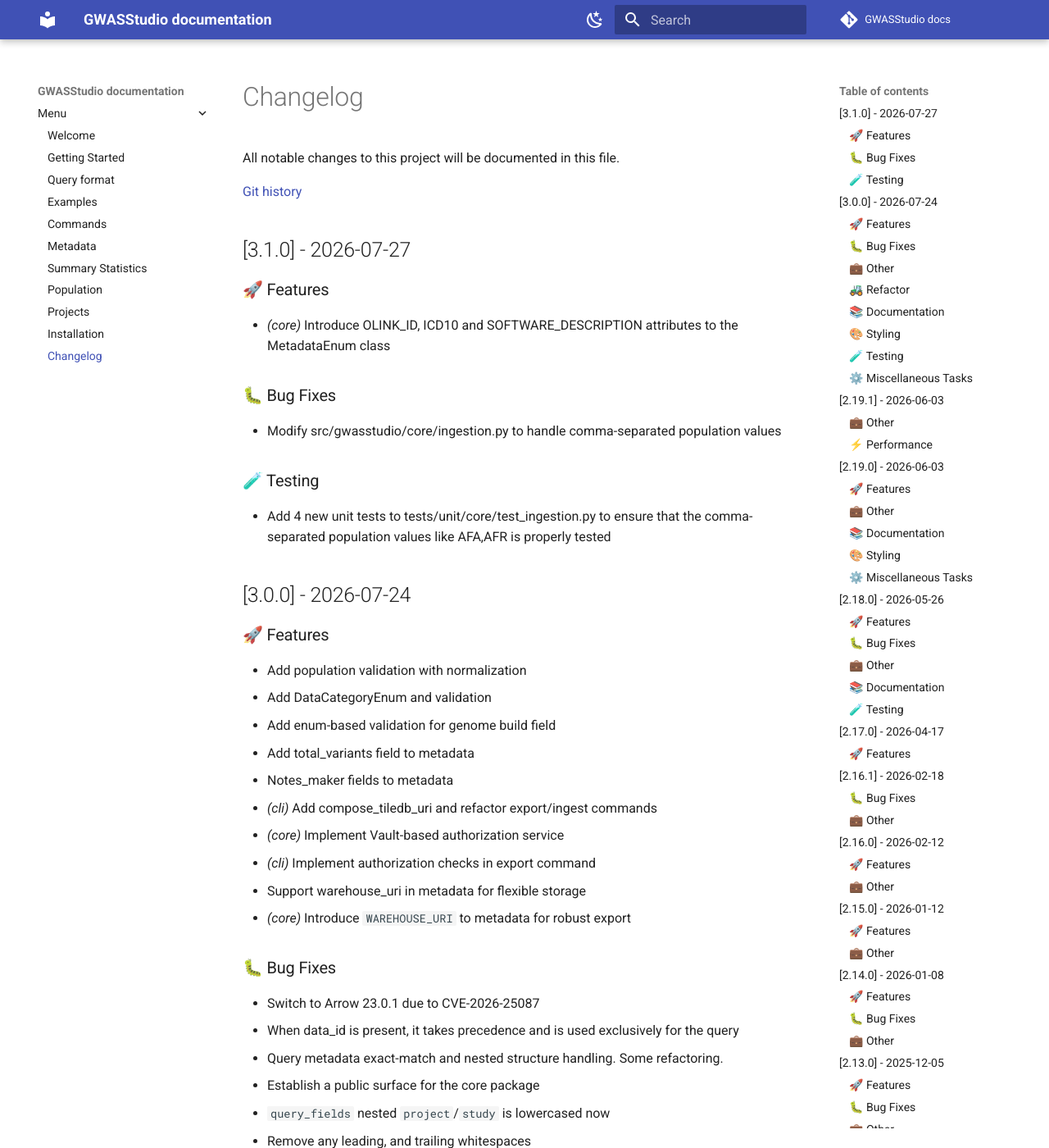
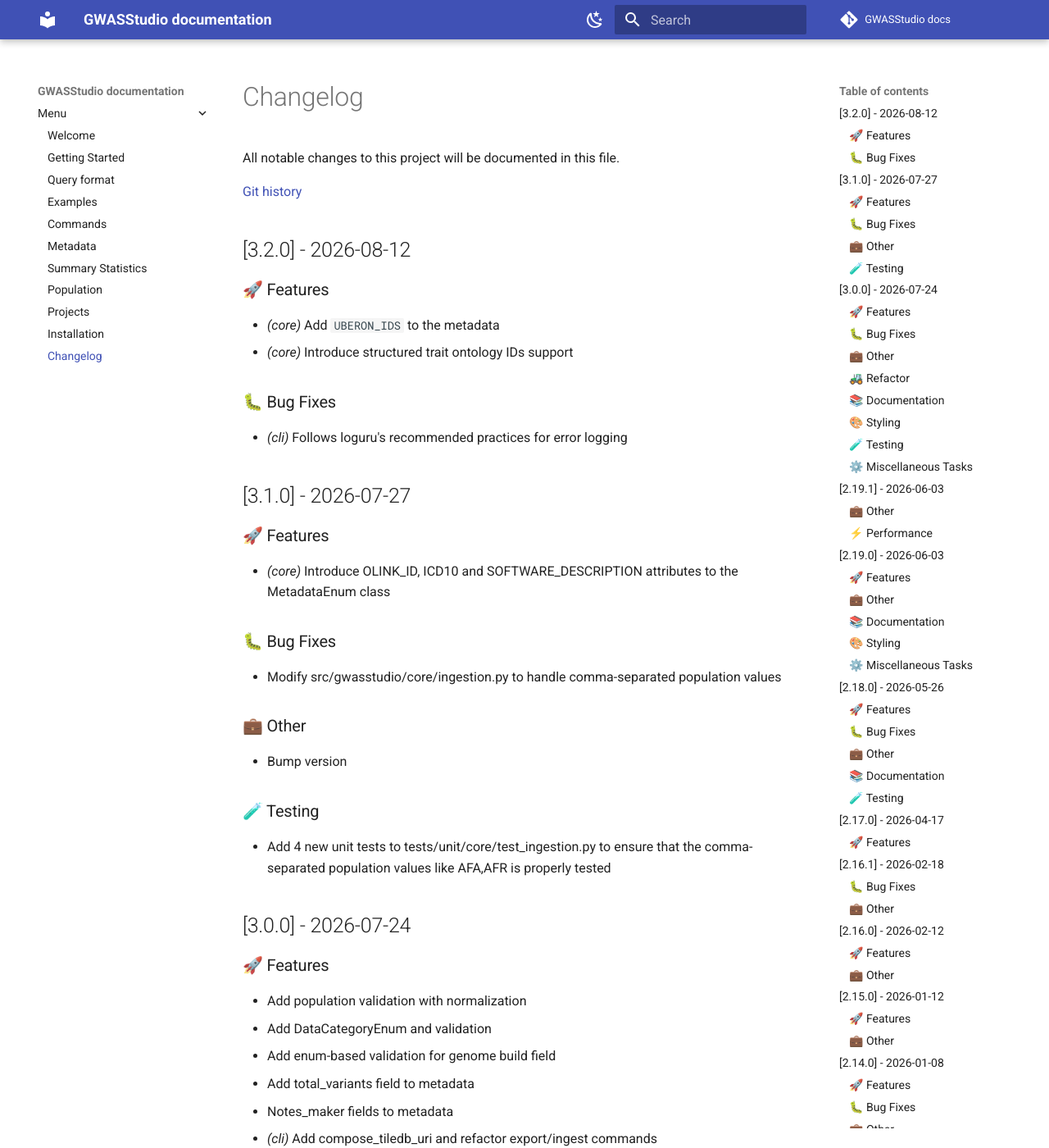
Before and after one commit to ht-diva/gwasstudio, an MkDocs documentation site: the page built from docs/changelog.md, in a window 1280 px wide and 1400 px high. Shown: the whole window at 82% size. Built offline with MkDocs 1.6.1 and Material for MkDocs 9.7.7, drawn with Linux system fonts in a browser that asks for light colours; comment, search, counter and statistics services are not loaded.

Commit message:
bump version

```diff
--- a/docs/changelog.md
+++ b/docs/changelog.md
@@ -3,6 +3,17 @@
 All notable changes to this project will be documented in this file.
 
 [Git history](https://github.com/ht-diva/gwasstudio/commits/main/)
+## [3.2.0] - 2026-08-12
+
+### 🚀 Features
+
+- *(core)* Add `UBERON_IDS` to the metadata
+- *(core)* Introduce structured trait ontology IDs support
+
+### 🐛 Bug Fixes
+
+- *(cli)* Follows loguru's recommended practices for error logging
+
 ## [3.1.0] - 2026-07-27
 
 ### 🚀 Features
@@ -12,6 +23,10 @@
 ### 🐛 Bug Fixes
 
 - Modify src/gwasstudio/core/ingestion.py to handle comma-separated population values
+
+### 💼 Other
+
+- Bump version
 
 ### 🧪 Testing
 
--- a/pyproject.toml
+++ b/pyproject.toml
@@ -1,6 +1,6 @@
 [project]
 name = "gwasstudio"
-version = "3.1.0"
+version = "3.2.0"
 description = ""
 authors = [
     { name = "Gianmauro Cuccuru", email = "gianmauro.cuccuru@fht.org" },
```
